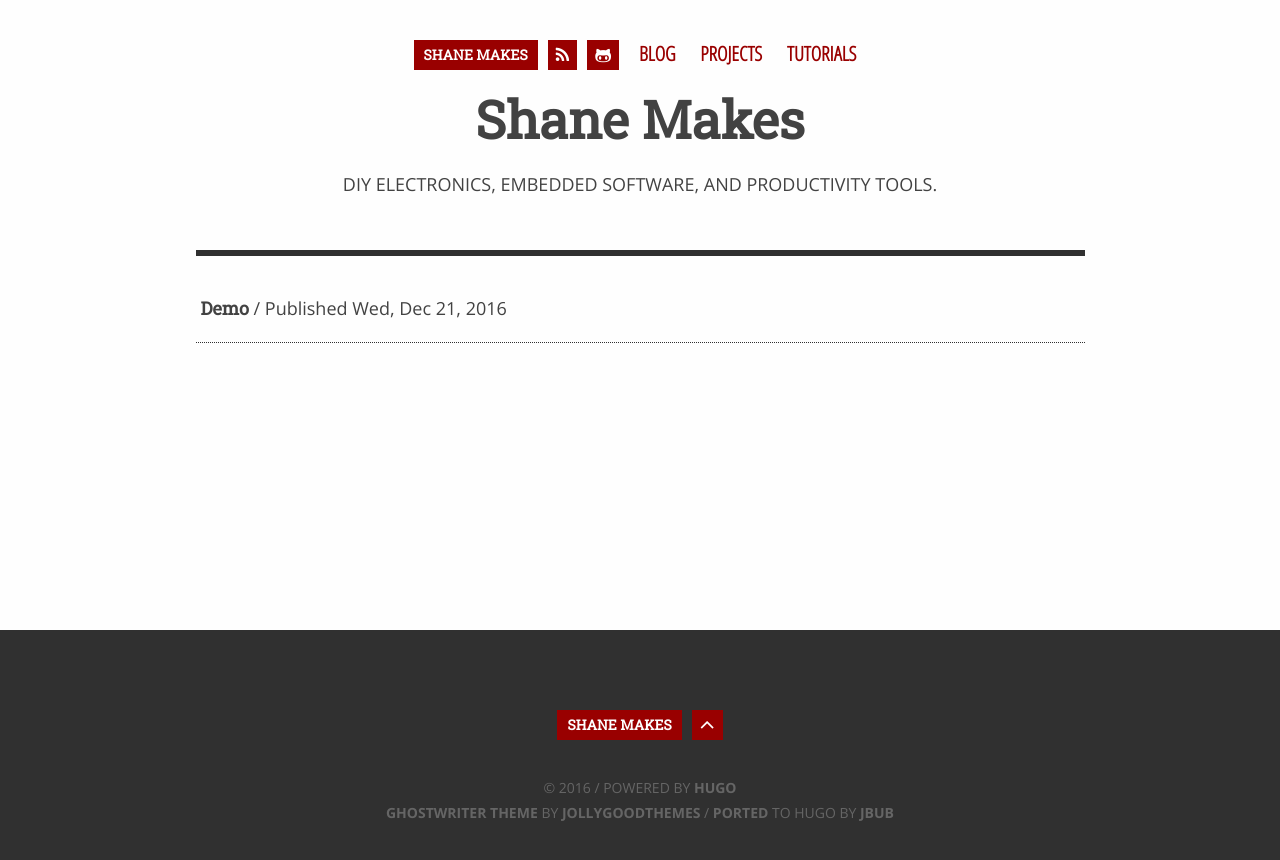
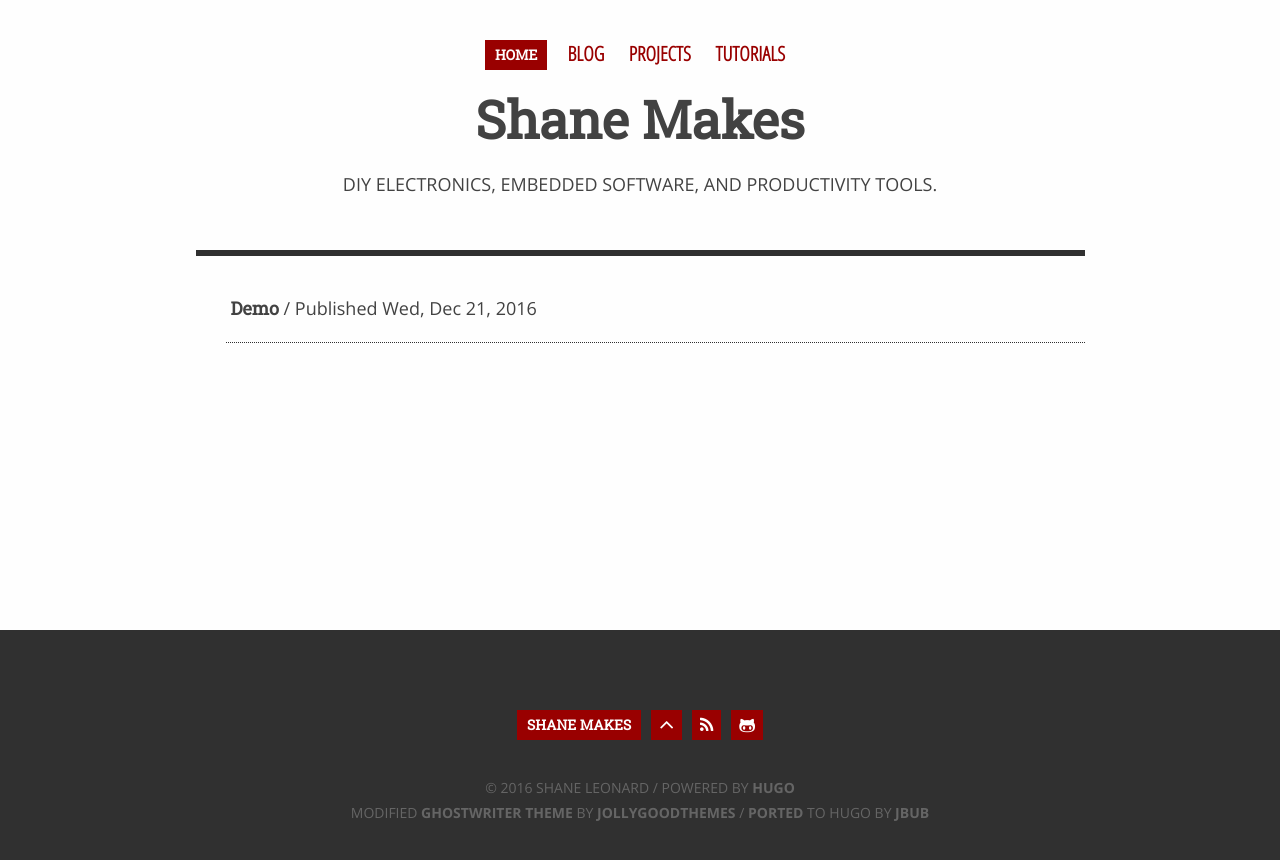
Before and after one commit to shanemakes/shanemakes.github.io, a plain HTML site: page index.html in a window 1280 px wide. Drawn offline with nearby package versions, Linux system fonts and the light colour scheme; some packages are replaced by stand-ins of ours.

Commit message:
Edit header and footer to move buttons

```diff
--- a/css/overrides.css
+++ b/css/overrides.css
@@ -23,7 +23,10 @@ h1 {
     font-family: "Roboto Slab";
 }
 
-.site-title-wrapper {
+ul, ol
+{
+    list-style-position: outside;
+    margin-left: 30px;
 }
 
 ul.site-nav
--- a/index.html
+++ b/index.html
@@ -38,19 +38,8 @@ ga('send', 'pageview');
                     <div class="site-title-wrapper">
 
                             <h1 class="site-title">
-                                <a title="Shane Makes" href="https://shanemakes.github.io/">Shane Makes</a>
+                                <a title="Shane Makes" href="https://shanemakes.github.io/">Home</a>
                             </h1>
-
-                        <a class="button-square" href="https://shanemakes.github.io/index.xml"><i class="fa fa-rss"></i></a>
-
-
-
-                            <a class="button-square button-social hint--top" data-hint="Github" title="Github" href="https://github.com/shanemakes">
-                                <i class="fa fa-github-alt"></i>
-                            </a>
-
-
-
 
 
                         <ul class="site-nav">
@@ -114,13 +103,24 @@ ga('send', 'pageview');
                     <a class="button-square button-jump-top js-jump-top" href="#">
                         <i class="fa fa-angle-up"></i>
                     </a>
+                    <a class="button-square" href="https://shanemakes.github.io/index.xml"><i class="fa fa-rss"></i></a>
+
+
+
+                        <a class="button-square button-social hint--top" data-hint="Github" title="Github" href="https://github.com/shanemakes">
+                            <i class="fa fa-github-alt"></i>
+                        </a>
+
+
+
+
                 </div>
 
                 <p class="footer-copyright">
-                    <span>&copy; 2016 / Powered by <a href="https://gohugo.io/">Hugo</a></span>
+                <span>&copy; 2016 Shane Leonard / Powered by <a href="https://gohugo.io/">Hugo</a></span>
                 </p>
                 <p class="footer-copyright">
-                    <span><a href="https://github.com/roryg/ghostwriter">Ghostwriter theme</a> By <a href="http://jollygoodthemes.com">JollyGoodThemes</a></span>
+                    <span>Modified <a href="https://github.com/roryg/ghostwriter">Ghostwriter theme</a> By <a href="http://jollygoodthemes.com">JollyGoodThemes</a></span>
                     <span>/ <a href="https://github.com/jbub/ghostwriter">Ported</a> to Hugo By <a href="https://github.com/jbub">jbub</a></span>
                 </p>
             </div>
```
Also changed, not shown: 404.html (+14 -14 lines), post/demo/index.html (+14 -14 lines), post/index.html (+14 -14 lines), tags/demo/index.html (+14 -14 lines), tags/hugo/index.html (+14 -14 lines), tags/markdown/index.html (+14 -14 lines).
